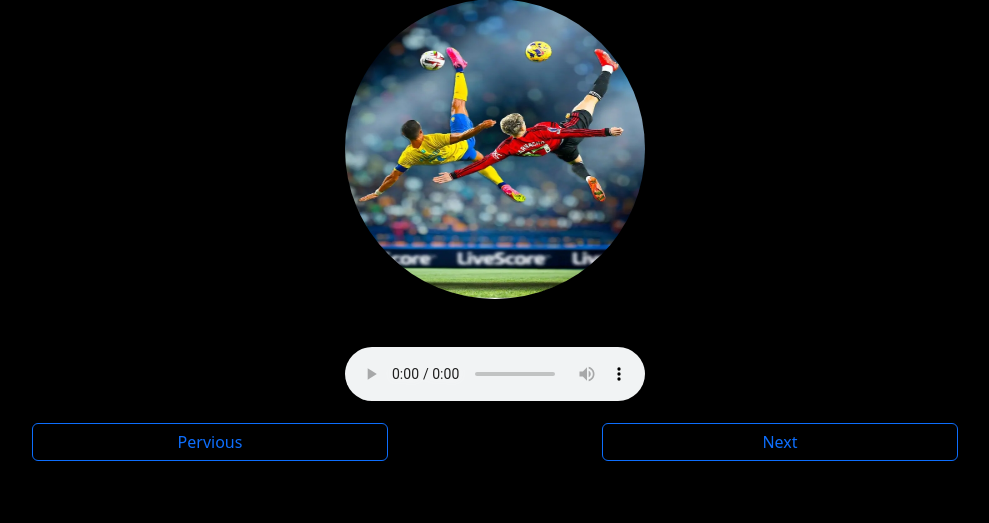
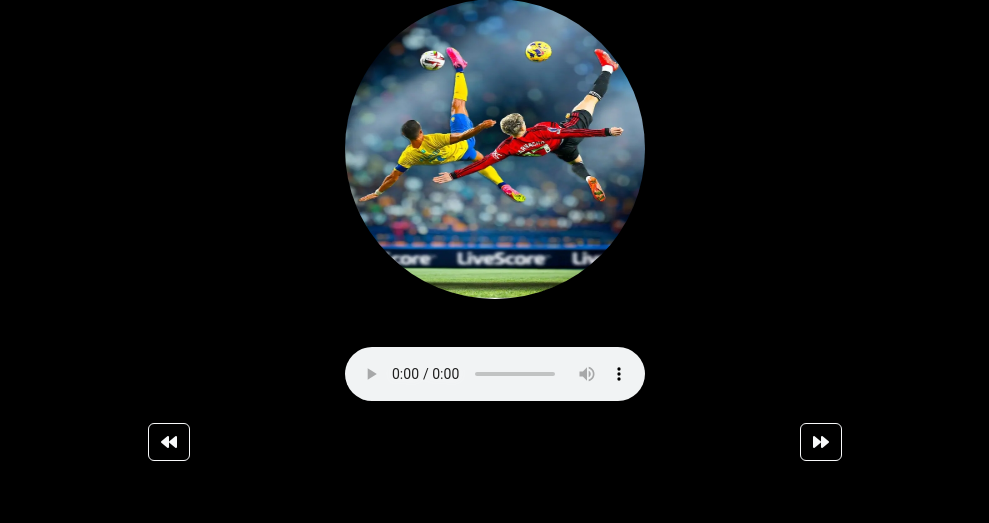
Before and after one commit to izzyjosh/MusicWebApp, a Django app: page /listen/1/ in a window 1280 px wide. Shown: the part 139-662 px from the top of the page, without its empty margins (145-1134 px from the left). Run offline with Django 4.2, Linux system fonts and the light colour scheme; data comes from the database, SQL or seed files in the repository.

Commit message:
added javascript ajax call for nexting musics

```diff
--- a/templates/listen.html
+++ b/templates/listen.html
@@ -6,6 +6,7 @@
   <meta http-equiv="X-UA-Compatible" content="ie=edge">
   <title>Document</title>
   <link href="https://cdn.jsdelivr.net/npm/bootstrap@5.3.2/dist/css/bootstrap.min.css" rel="stylesheet" integrity="sha384-T3c6CoIi6uLrA9TneNEoa7RxnatzjcDSCmG1MXxSR1GAsXEV/Dwwykc2MPK8M2HN" crossorigin="anonymous">
+  <link rel="stylesheet" href="https://cdnjs.cloudflare.com/ajax/libs/font-awesome/5.15.4/css/all.min.css">
   <style>
     body {
       background: #000;
@@ -20,8 +21,8 @@
 <body>
   <div class="container">
     <h2 class="text-light text-center my-3">Listening To</h2>
-    <h5 class="text-center text-light my-1">{{music.title}}</h5>
-    <p class="text-center text-light">
+    <h5 class="text-center text-light my-1 music_name">{{music.title}}</h5>
+    <p class="text-center text-light musician">
       {{music.musician}}
     </p>
   </div>
@@ -30,25 +31,58 @@
   </div>
 
 
-  <div class="container mt-5">
-    <div class="audio-player text-center">
-      <audio controls autoplay loop>
-        <source src="{{music.music_file.url}}" type="audio/mp3">
+  <div class="container mt-5 clearfix">
+    <div class="audio-player text-center float-center">
+      <audio id="audio" controls autoplay loop data-url="{{music.music_file}}">
+        <source src="{{music.music_file.url}}" type="audio/mp3" id="file_path">
         Your browser does not support the audio element.
       </audio>
     </div>
+    </div>
+
+    <div class="row justify-content-around align-items-center mt-3">
+      <div class="col-4 text-center">
+        <button class="btn border-light" id="previous"><i class="fas fa-backward text-light"></i></button>
+      </div>
+      <div class="col-4 text-center">
+        <button class="btn border-light" id="next"><i class="fas fa-forward text-light"></i></button>
+      </div>
   </div>
+  <script>
 
-  <div class="container">
-    <div class="row justify-content-around align-items-center mt-3">
-      <div class="col-4">
-        <button class="btn btn-outline-primary w-100">Pervious</button>
-      </div>
-      <div class="col-4">
-        <button class="btn btn-outline-primary w-100">Next</button>
-      </div>
-    </div>
-  </div>
+  </script>
   <script src="https://cdn.jsdelivr.net/npm/bootstrap@5.3.2/dist/js/bootstrap.bundle.min.js" integrity="sha384-C6RzsynM9kWDrMNeT87bh95OGNyZPhcTNXj1NW7RuBCsyN/o0jlpcV8Qyq46cDfL" crossorigin="anonymous"></script>
+  <script src="https://ajax.googleapis.com/ajax/libs/jquery/3.5.1/jquery.min.js"></script>
+  <script>
+    const next = document.querySelector("#next");
+    const previous = document.querySelector("#previous");
+    let music_name = document.querySelector(".music_name");
+    let musician = document.querySelector(".musician");
+    let audio = document.querySelector("audio");
+    let file_path = document.querySelector("#file_path");
+
+    let audio_url = audio.getAttribute("data-url");
+
+    next.addEventListener("click", () => {
+    let myData = {
+      status:"next",
+      music_url:audio_url,
+    };
+
+   $.ajax({
+    url:"{% url 'main:url_list' %}",
+    method:"POST",
+    data: myData,
+    success: function (data) {
+      music_name.innerHTML = `${data.title}`;
+      musician.innerHTML = `${data.musician}`;
+      file_path.setAttribute("src",`${data.music_url}`);
+      audio.pause()
+      audio.load();
+      console.log(file_path)
+  }
+   })
+  });
+  </script>
 </body>
 </html>
--- a/templates/music.html
+++ b/templates/music.html
@@ -37,7 +37,7 @@
     {% for music in musics %}
     <a href="{% url 'main:listen' music.id %}">
       <div class="row my-4 music_name bg-gradient">
-        <div class="col-12">
+        <div class="col-12 p-2">
           <h4 class="text-light">{{music.title}}</h4>
           <p class="text-light float-start">
             {{music.musician}}
```
